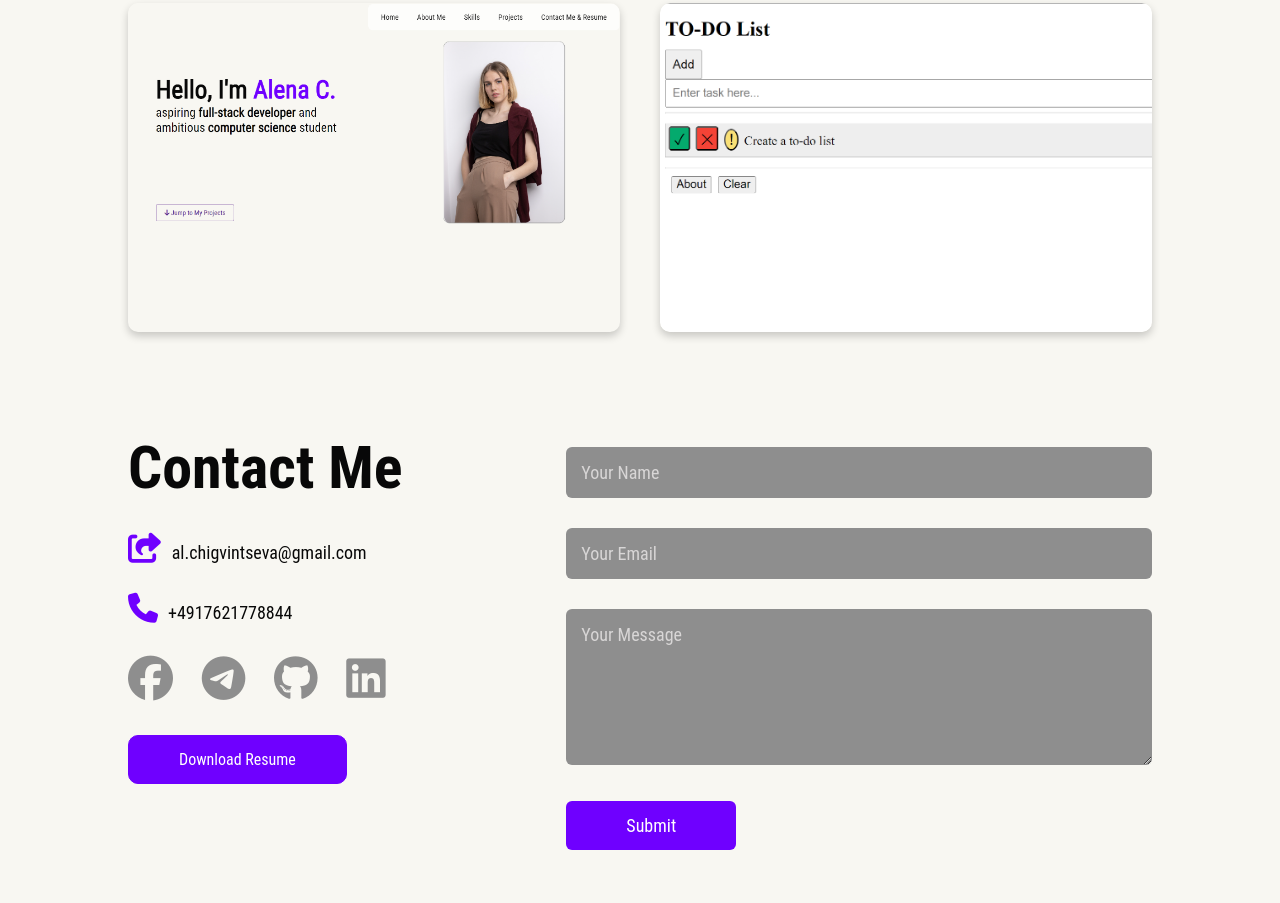
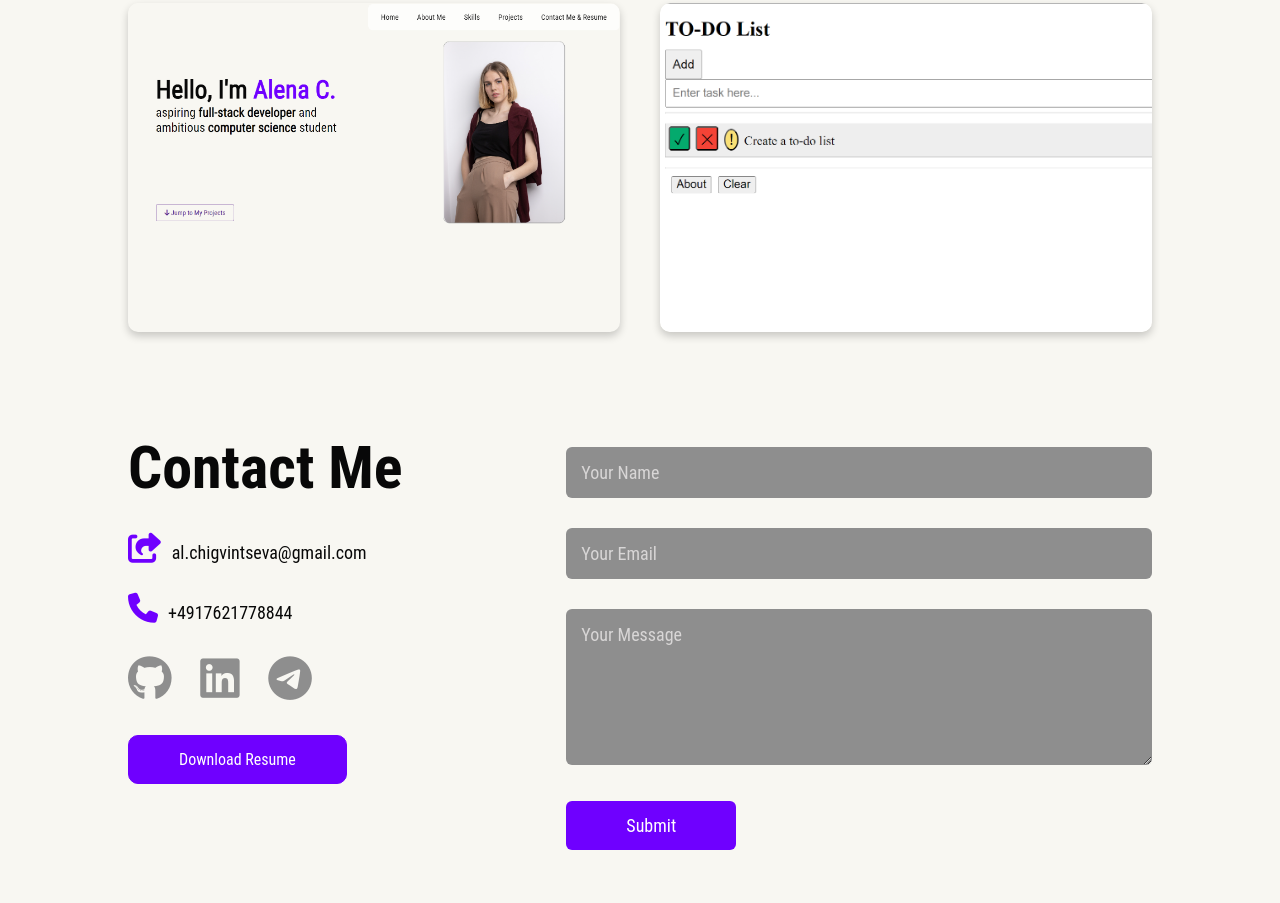
Before and after one commit to chigvintseva/personal-portfolio-website, a plain HTML site: page index.html in a window 1280 px wide. Shown: the part 1985-2888 px from the top of the page. Drawn offline with Linux system fonts and the light colour scheme; a web font is replaced by a local one.

Commit message:
removed facebook icon, changed order of icons

```diff
--- a/index.html
+++ b/index.html
@@ -276,10 +276,9 @@
                 <p><i class="fa-solid fa-share-from-square"></i><span class="contact-text">al.chigvintseva@gmail.com</span></p>
                 <p><i class="fa-solid fa-phone"></i><span class="contact-text">+4917621778844</span></p>
                 <div class="social-icons">
-                    <a href="https://facebook.com"><i class="fa-brands fa-facebook"></i></a>
-                    <a href=""><i class="fa-brands fa-telegram"></i></a>
                     <a href=""><i class="fa-brands fa-github"></i></a>
                     <a href=""><i class="fa-brands fa-linkedin"></i></a>
+                    <a href=""><i class="fa-brands fa-telegram"></i></a>
                 </div>
                 <a href="images/my-cv.pdf" download class="bth bth2 download-resume-button">Download Resume</a>
             </div>
```
